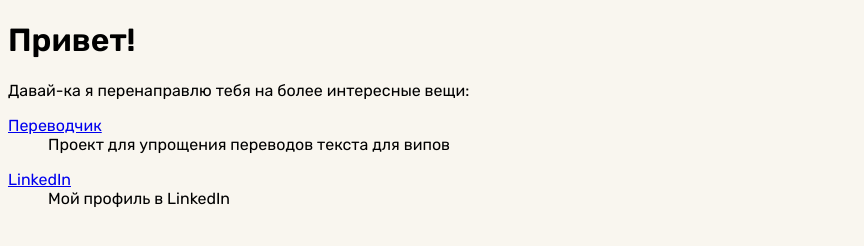
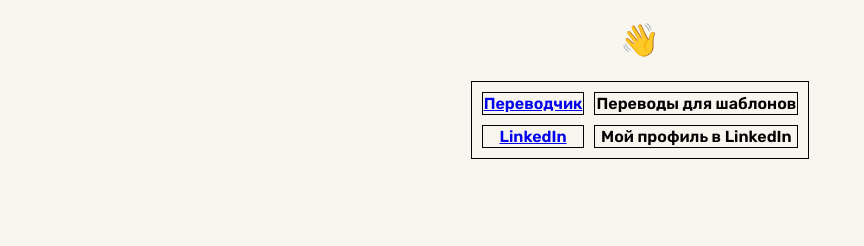
Before and after one commit to VyacheslavKs94/slavaks.me, a plain HTML site: page index.html in a window 1280 px wide. Shown: the whole page, without its empty margins (0-864 px from the left). Drawn offline with Linux system fonts and the light colour scheme.

Commit message:
Modified index.html

```diff
--- a/index.html
+++ b/index.html
@@ -4,13 +4,19 @@
         <meta charset="UTF-8"/>
         <link rel="stylesheet" href="/css/main.css">
         <body>
-            <h1>Привет!</h1>
-            <p>Давай-ка я перенаправлю тебя на более интересные вещи:</p>
-                <a href="viptranslate.html">Переводчик</a>
-                <dd>Проект для упрощения переводов текста для випов</dd>
-                <p></p>
-                <a href="https://www.linkedin.com/in/vyacheslav-konchits/">LinkedIn</a>
-                <dd>Мой профиль в LinkedIn</dd>
+            <center>
+                <h1>👋</h1>
+                    <table>
+                        <tr>
+                            <th><a href="viptranslate.html">Переводчик</a></th>
+                            <th>Переводы для шаблонов</th>
+                        </tr>
+                        <tr>
+                            <th><a href="https://www.linkedin.com/in/vyacheslav-konchits/">LinkedIn</a></th>
+                            <th>Мой профиль в LinkedIn</th>
+                        </tr>
+                    </table>
+            </center>
         </body>
     </head>
 </html>
```
